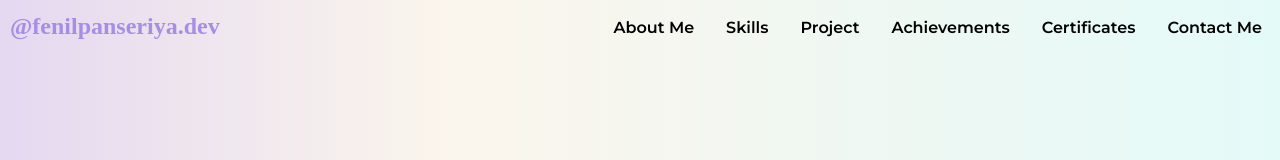
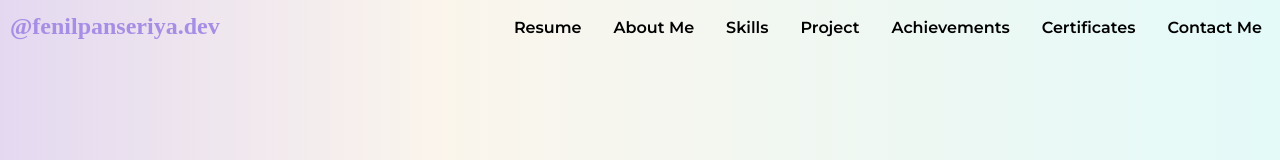
Before and after one commit to Fenilpanseriya/portfolio, a Next.js app: page / in a window 1280 px wide. Shown: the top 160 px of the page. Built offline with nearby package versions, Linux system fonts and the light colour scheme.

Commit message:
add resume link

```diff
--- a/src/app/page.jsx
+++ b/src/app/page.jsx
@@ -46,6 +46,7 @@ export default function Home() {
           <h1>@fenilpanseriya.dev</h1>
           <div className="menu">
             <ul>
+            <li> <a href="https://drive.google.com/file/d/1ZBz2jSqxMJsnoB3cvwRNZV8DwZTjcnJW/view?usp=drivesdk" target="_blank">Resume</a></li>
               <li className="aboutme" onClick={handleScroll}>About Me</li>
               <li className="skill" onClick={handleScroll}>Skills</li>
               <li> <a href="https://github.com/Fenilpanseriya?tab=repositories" target="_blank">Project</a></li>
```
